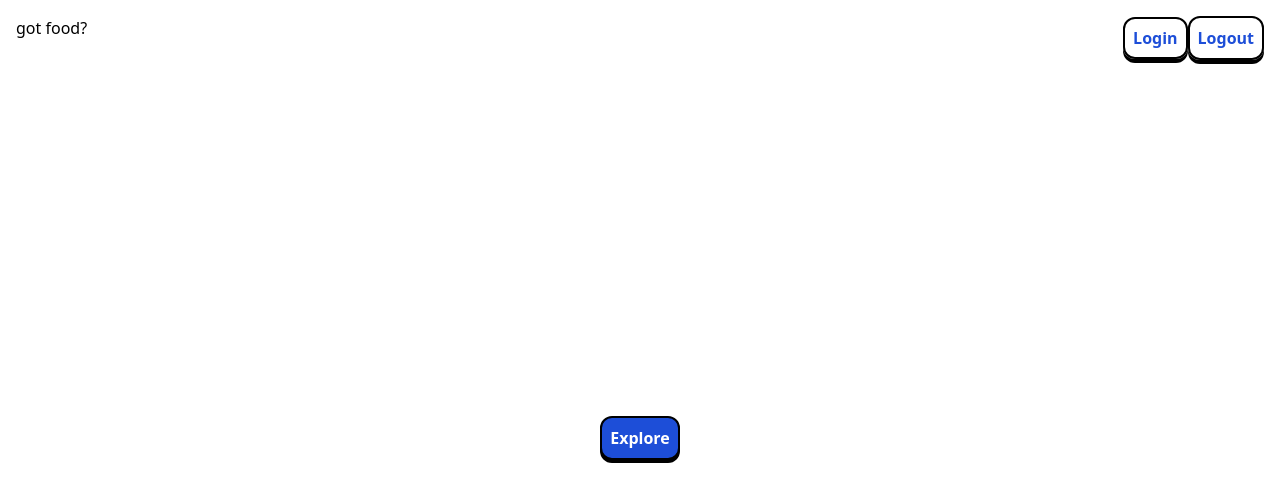
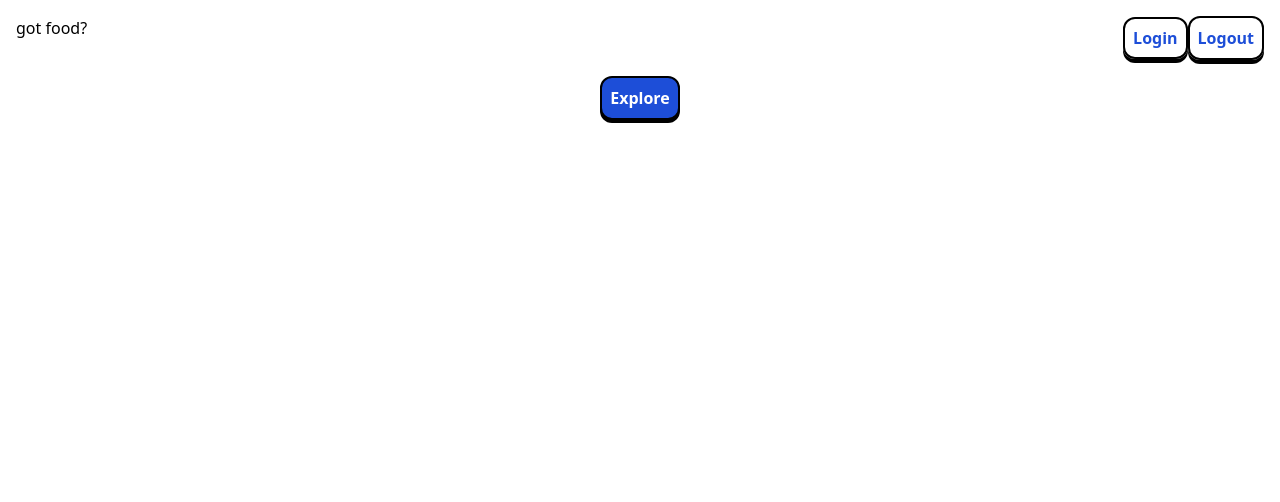
Before and after one commit to jaimetrovoada/got-food, a Next.js app in the folder client/: page / in a window 1280 px wide. Shown: the top 502 px of the page. Built offline with nearby package versions, Linux system fonts and the light colour scheme; no server answers.

Commit message:
update styles

```diff
--- a/client/styles/globals.css
+++ b/client/styles/globals.css
@@ -6,11 +6,6 @@ body,
 html {
     min-height: 100vh;
     min-height: 100svh;
-}
-
-#__next {
-    height: 100vh;
-    height: 100svh;
     display: flex;
     flex-direction: column;
 }
```
